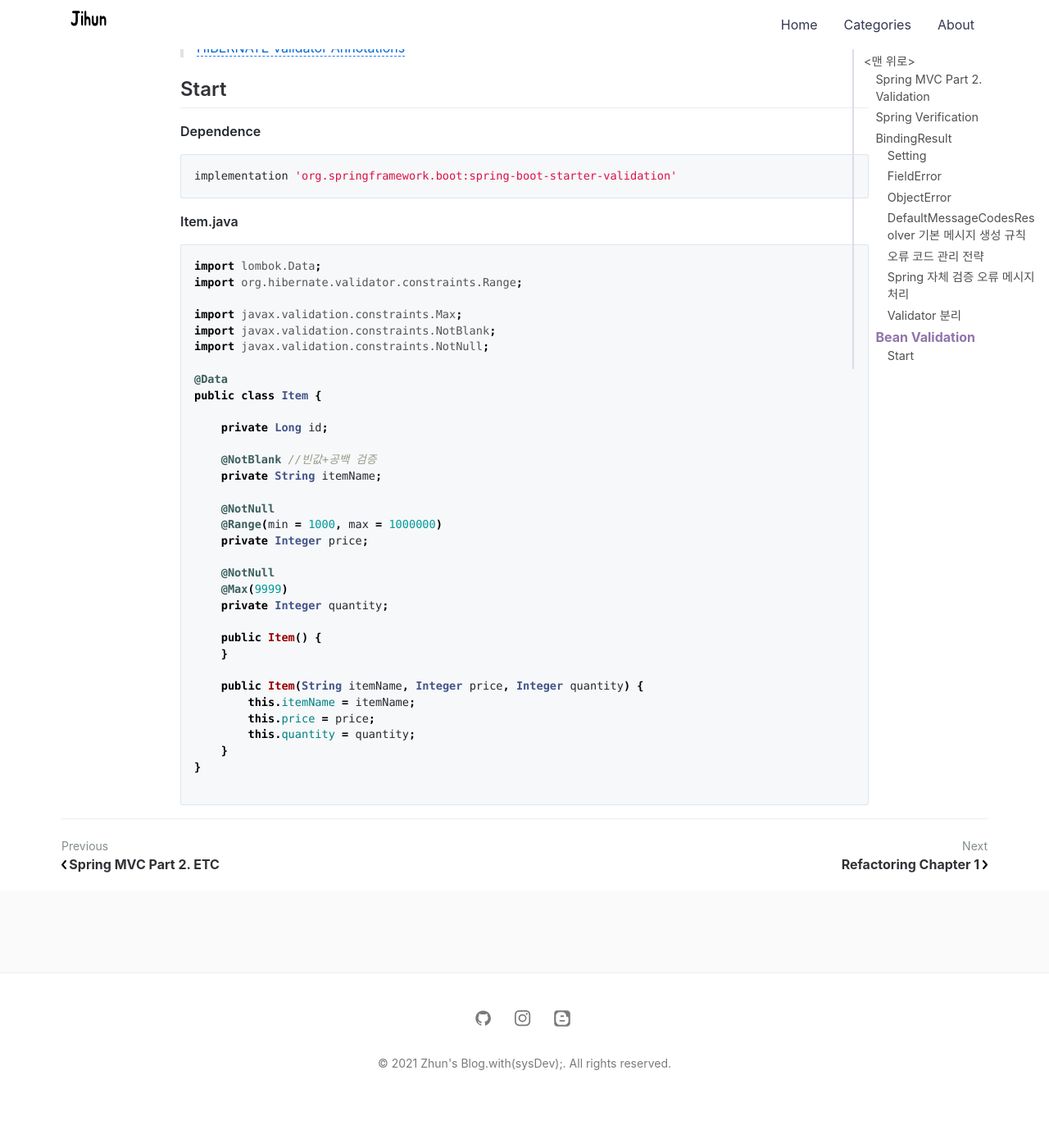
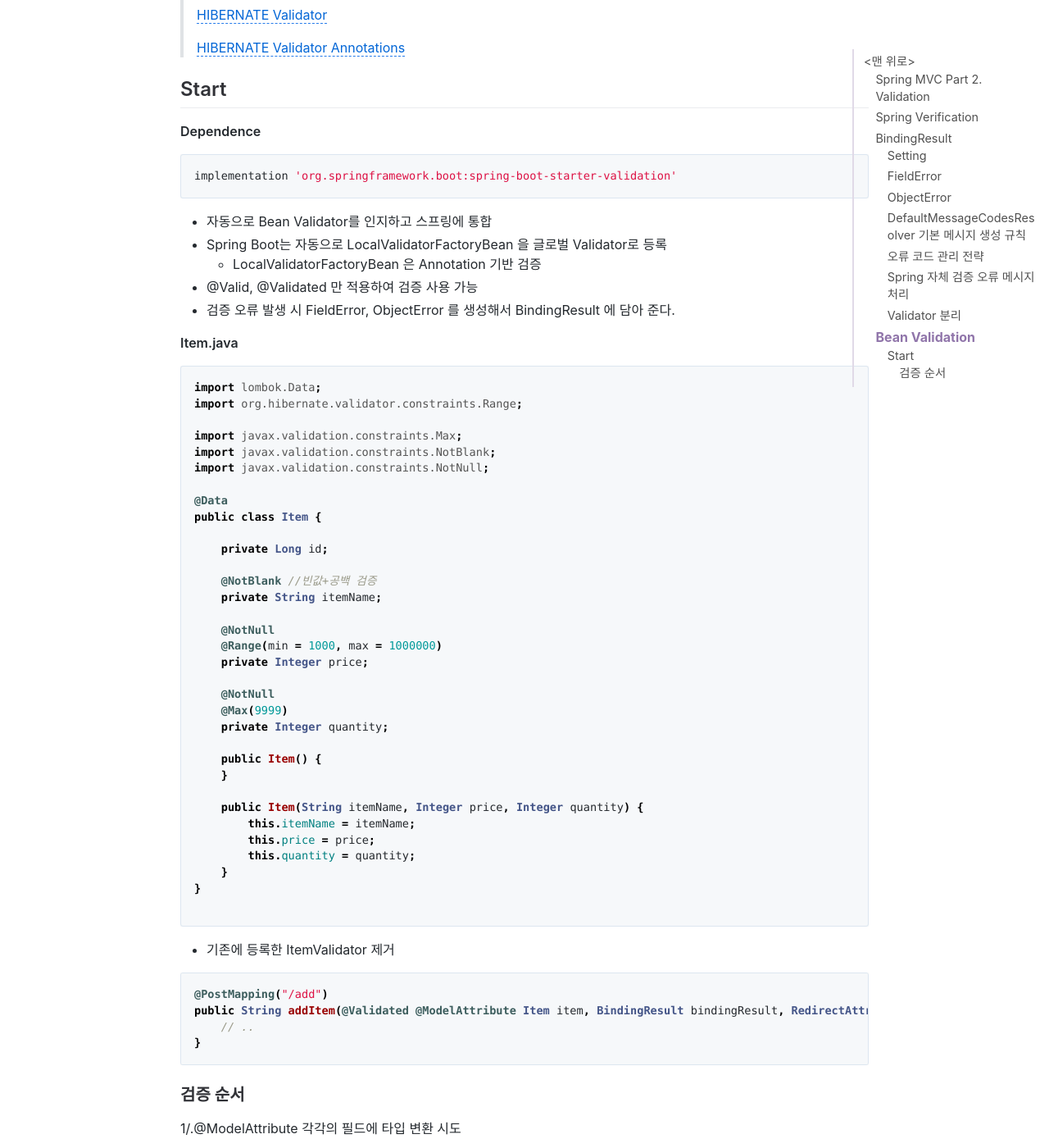
Before and after one commit to jihunparkme/jihunparkme.github.io, a Jekyll site: the page built from _posts/2021-10-12-Spring-MVC-Part2-Validation.md, in a window 1280 px wide and 1400 px high, scrolled down 5852 px. Shown: the whole window at 82% size. Built offline with Jekyll 4.4.1, drawn with Linux system fonts in a browser that asks for light colours; comment, search, counter and statistics services are not loaded; before the commit the page ends 7204 px from its top, so only the background shows below that; some of the changed text lies outside the part shown.

Commit message:
[검증2 - Bean Validation] Bean Validation - 스프링 적용

````diff
--- a/_posts/2021-10-12-Spring-MVC-Part2-Validation.md
+++ b/_posts/2021-10-12-Spring-MVC-Part2-Validation.md
@@ -266,6 +266,12 @@ public String addItem(@Validated @ModelAttribute Item item, BindingResult bindin
 implementation 'org.springframework.boot:spring-boot-starter-validation'
 ```
 
+- 자동으로 Bean Validator를 인지하고 스프링에 통합
+- Spring Boot는 자동으로 LocalValidatorFactoryBean 을 글로벌 Validator로 등록
+  - LocalValidatorFactoryBean 은 Annotation 기반 검증
+- @Valid, @Validated 만 적용하여 검증 사용 가능
+- 검증 오류 발생 시 FieldError, ObjectError 를 생성해서 BindingResult 에 담아 준다.
+
 **Item.java**
 
 ```java
@@ -303,3 +309,24 @@ public class Item {
 }
 
 ```
+
+- 기존에 등록한 ItemValidator 제거
+
+```java
+@PostMapping("/add")
+public String addItem(@Validated @ModelAttribute Item item, BindingResult bindingResult, RedirectAttributes redirectAttributes) {
+    // ..
+}
+```
+
+### 검증 순서
+
+1/.@ModelAttribute 각각의 필드에 타입 변환 시도
+
+- 성공하면 다음으로
+- 실패하면 typeMismatch 로 FieldError 추가
+
+2/.Validator 적용
+
+- 바인딩에 성공한 필드만 Bean Validation 적용
+- BeanValidator는 바인딩에 실패한 필드는 BeanValidation을 적용하지 않음
````
